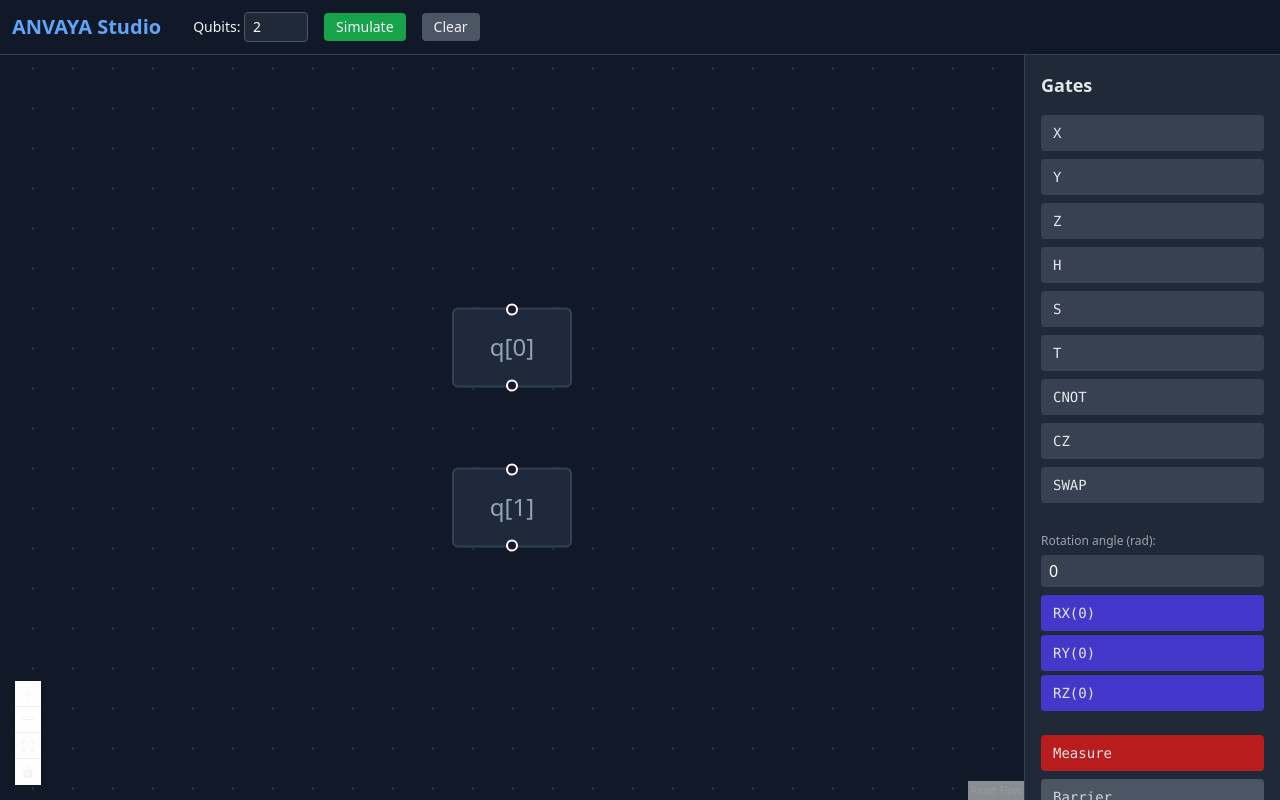
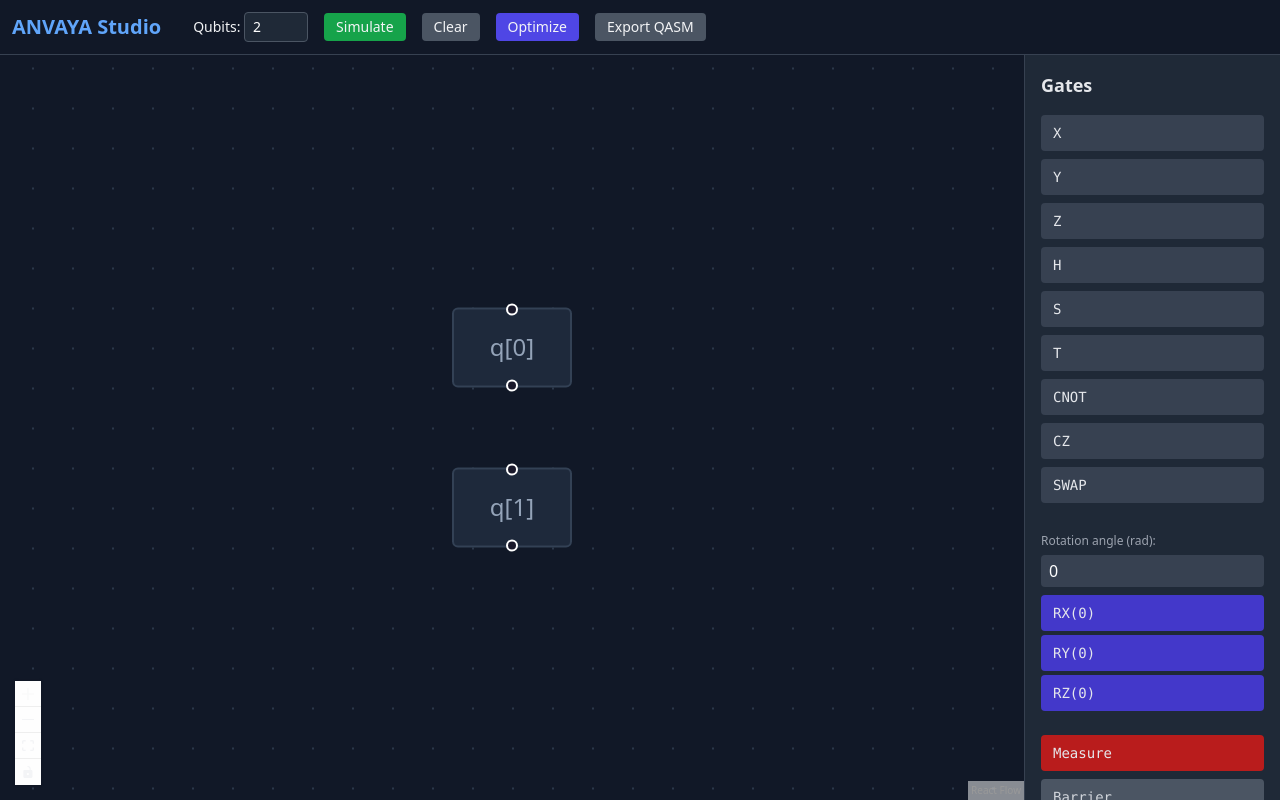
Before and after one commit to Anvaya-Quant/anvaya-platform, a Next.js app in the folder apps/studio/: page / in a window 1280 px wide. Built offline with nearby package versions, Linux system fonts and the light colour scheme.

Commit message:
feat: add Optimize and Export QASM buttons to Studio toolbar

```diff
--- a/apps/studio/src/app/page.tsx
+++ b/apps/studio/src/app/page.tsx
@@ -19,6 +19,8 @@ export default function Home() {
     setNumQubits,
     simulate,
     clearGates,
+    optimize,
+    toQasm,
   } = useCircuitStore();
 
   if (error) return <div className="text-red-500 p-8">Core load error: {error}</div>;
@@ -48,6 +50,31 @@ export default function Home() {
         </button>
         <button onClick={clearGates} className="bg-gray-600 hover:bg-gray-500 px-3 py-1 rounded text-sm">
           Clear
+        </button>
+        <button
+          onClick={optimize}
+          className="bg-indigo-600 hover:bg-indigo-500 px-3 py-1 rounded text-sm"
+        >
+          Optimize
+        </button>
+        <button
+          onClick={async () => {
+            try {
+              const qasm = await toQasm();
+              const blob = new Blob([qasm], { type: 'text/plain' });
+              const url = URL.createObjectURL(blob);
+              const a = document.createElement('a');
+              a.href = url;
+              a.download = 'circuit.qasm';
+              a.click();
+              URL.revokeObjectURL(url);
+            } catch (e) {
+              console.error('Export failed', e);
+            }
+          }}
+          className="bg-gray-600 hover:bg-gray-500 px-3 py-1 rounded text-sm"
+        >
+          Export QASM
         </button>
       </div>
 
```
